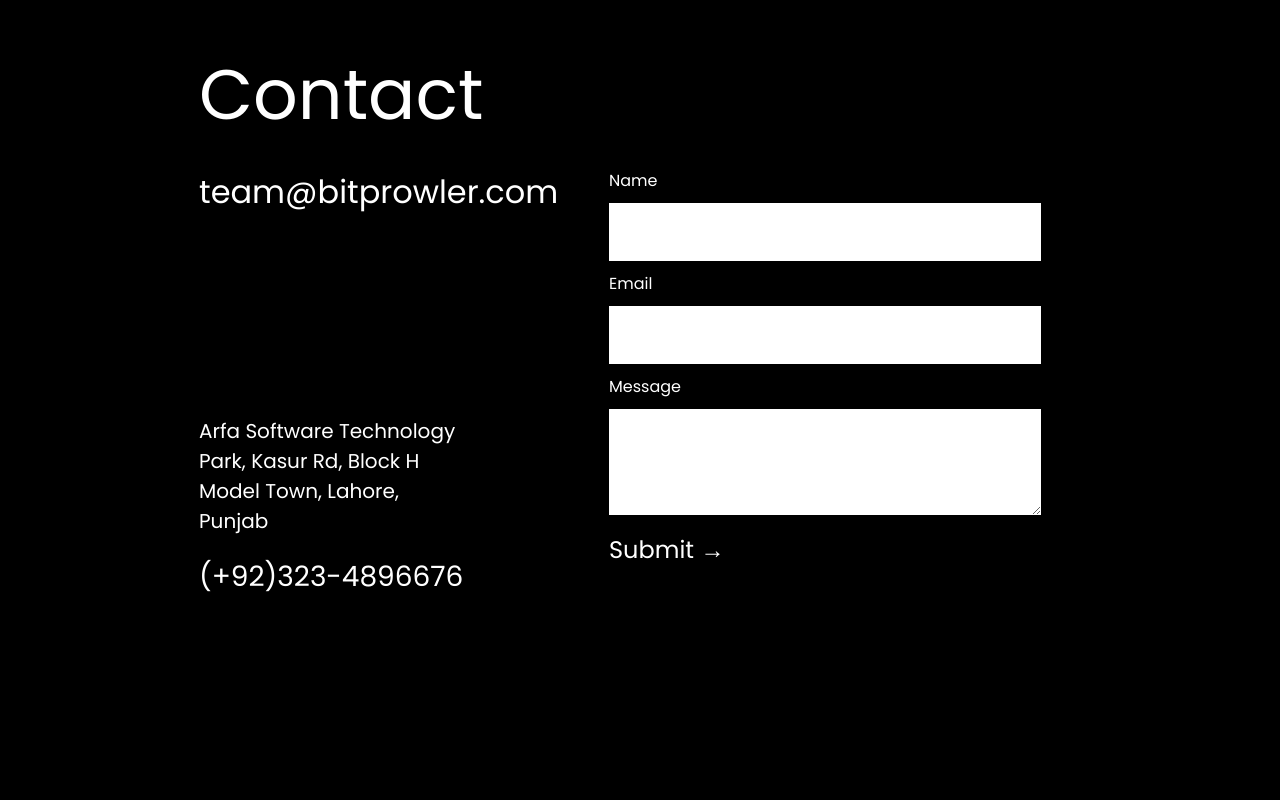
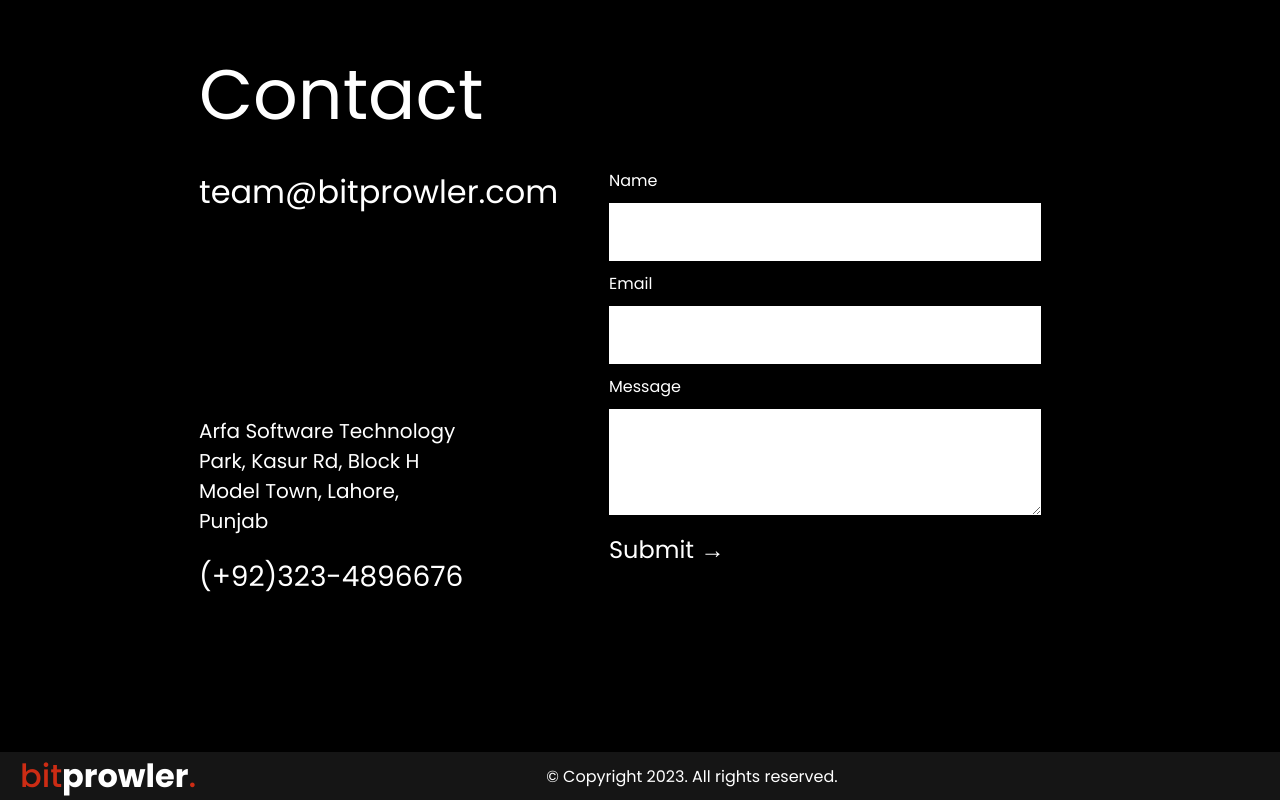
Before and after one commit to Abuhurraira76/Project-1, a plain HTML site: page index.html in a window 1280 px wide. Shown: the part 3248-4048 px from the top of the page. Before the commit the page ends 4000 px from the top, so only its background shows below. Drawn offline with Linux system fonts and the light colour scheme.

Commit message:
contact us and footer

```diff
--- a/index.html
+++ b/index.html
@@ -153,5 +153,11 @@
     </div>
     </div>
 </section>
+
+  <footer>
+    <a href="" class="footerlogo"><span class="foot">bit</span>prowler <span class="foot">.</span>
+        <p>&copy; Copyright 2023. All rights reserved.</p>
+
+  </footer>
         </body>
         </html>
--- a/style.css
+++ b/style.css
@@ -336,3 +336,32 @@
     border: none;
     padding: 1px 11px;
 }
+
+footer{
+    background-color: #151515;
+
+}
+.footerlogo{
+    font-size: 32px;
+    color: white;
+    text-decoration: none;
+    font-weight: 700;
+    display: flex;
+    padding-left: 20px;
+}
+
+.foot{
+  font-size: 32px;
+  color: #cc2c14;
+  font-weight: 500;
+
+}
+
+.footerlogo p{
+    font-size: 16px;
+    font-weight: 400;
+    justify-content: center;
+    display: flex;
+    align-items: center;
+    padding-left: 350px;
+}
```
